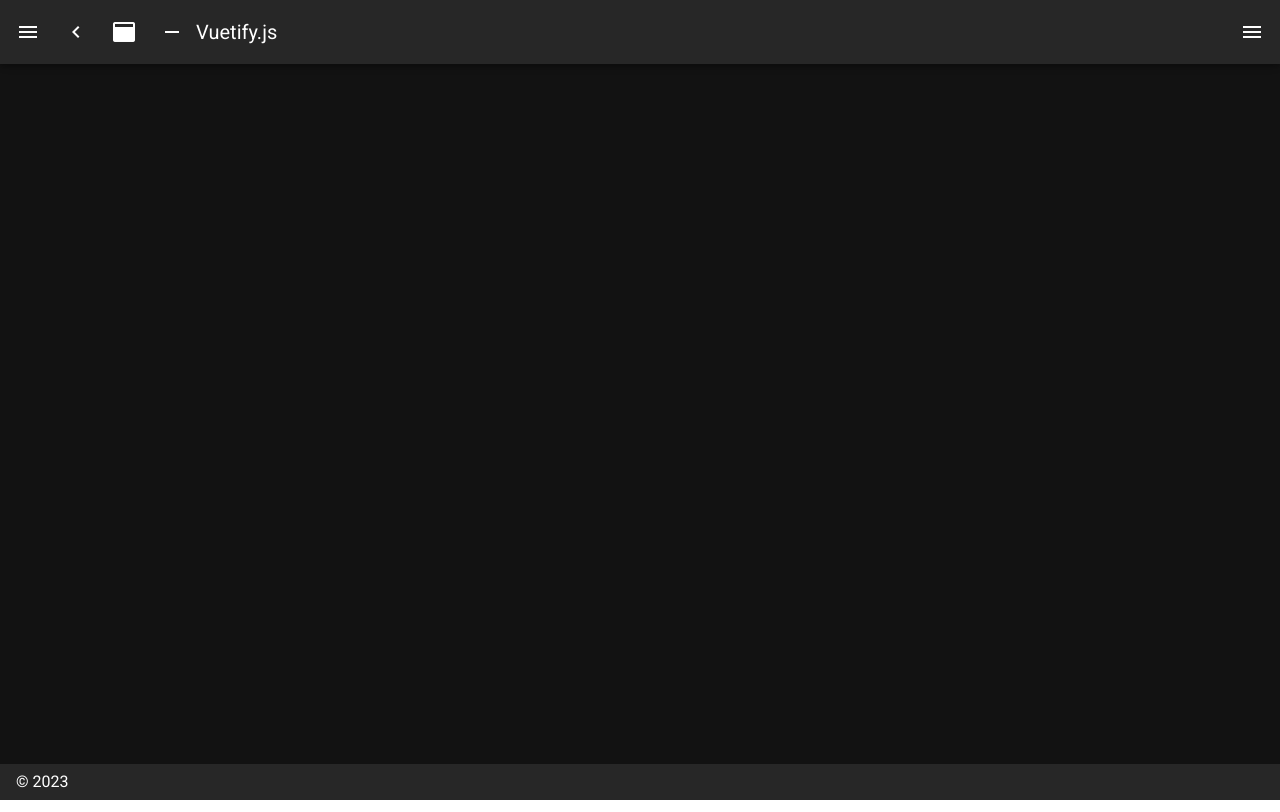
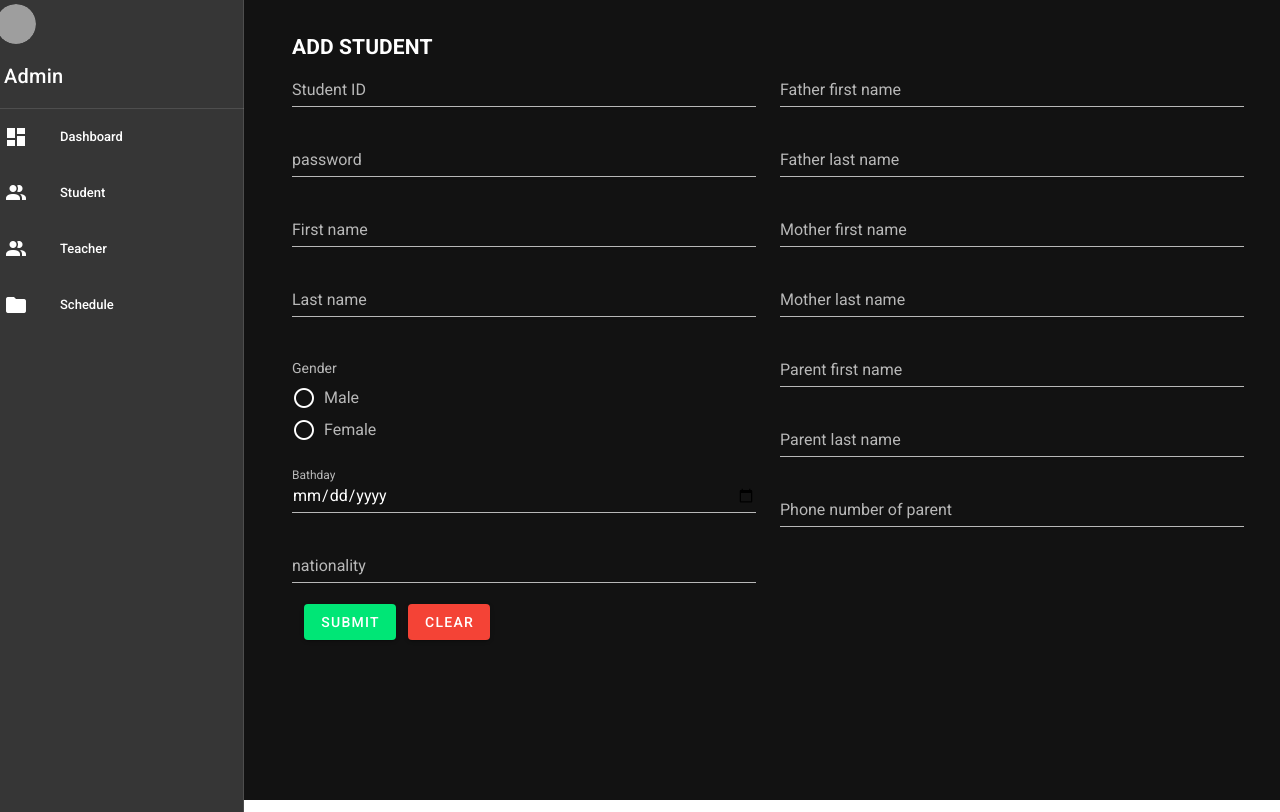
Before and after one commit to Kitsune-cop/ip_nuxt_three, a Nuxt app: page /admin/student/add_student in a window 1280 px wide. Before the commit this address had no page. Built offline with nearby package versions, Linux system fonts and the light colour scheme; grey boxes are pictures that could not be loaded.

Commit message:
add manage student

```diff
--- a/layouts/admin.vue
+++ b/layouts/admin.vue
@@ -20,7 +20,7 @@
                 <v-divider>
                 </v-divider>
 
-                <v-list nav dense v-for="(item, i) in items" :key="i" >
+                <v-list v-for="(item, i) in items" :key="i" dense nav>
                     <v-list-item link :to="item.to" router exact>
                         <v-list-item-icon>
                             <v-icon>{{ item.icon }}</v-icon>
--- /dev/null
+++ b/pages/admin/student/add_student.vue
@@ -0,0 +1,67 @@
+<template lang="heml">
+    <div>
+        <h2>ADD STUDENT</h2>
+        <v-form>
+            <v-row>
+                <v-col>
+                    <v-text-field v-model="student_id" color="primary" label="Student ID" variant="underlined"></v-text-field>
+                    <v-text-field v-model="password" color="primary" label="password" variant="underlined" type="password"></v-text-field>
+                    <v-text-field v-model="first_name" color="primary" label="First name" variant="underlined"></v-text-field>
+                    <v-text-field v-model="last_name" color="primary" label="Last name" variant="underlined"></v-text-field>
+                    <v-radio-group v-model="gender" inline label='Gender'>
+                      <v-radio label="Male" value="M"></v-radio>
+                      <v-radio label="Female" value="F"></v-radio>
+                    </v-radio-group>
+                    <v-text-field v-model="bathday" color="primary" label="Bathday" variant="underlined" type="date" hint="YYYY/MM/DD format"></v-text-field>
+                    <v-text-field v-model="nationality" color="primary" label="nationality" variant="underlined"></v-text-field>
+                  </v-col>
+                  <v-col>
+                  <v-text-field v-model="first_name_father" color="primary" label="Father first name" variant="underlined"></v-text-field>
+                  <v-text-field v-model="last_name_father" color="primary" label="Father last name" variant="underlined"></v-text-field>
+                  <v-text-field v-model="first_name_mother" color="primary" label="Mother first name" variant="underlined"></v-text-field>
+                  <v-text-field v-model="last_name_mother" color="primary" label="Mother last name" variant="underlined"></v-text-field>
+                  <v-text-field v-model="fist_name_parent" color="primary" label="Parent first name" variant="underlined"></v-text-field>
+                  <v-text-field v-model="last_name_parent" color="primary" label="Parent last name" variant="underlined"></v-text-field>
+                  <v-text-field v-model="phone_number_of_parent" color="primary" label="Phone number of parent" variant="underlined"></v-text-field>
+                </v-col>
+            </v-row>
+            <v-btn color="success" class='mx-3' @click="handleSubmit()">submit</v-btn>
+            <v-btn color="red" type='reset'>clear</v-btn>
+        </v-form>
+    </div>
+</template>
+<script>
+import axios from 'axios';
+export default {
+  layout: 'admin',
+  data() {
+    return {
+      inline: null,
+      student_id: '',
+      password: '',
+      first_name: '',
+      last_name: '',
+      gender: '',
+      bathday: '',
+      nationality: '',
+      first_name_father: '',
+      last_name_father: '',
+      first_name_mother: '',
+      last_name_mother: '',
+      fist_name_parent: '',
+      last_name_parent: '',
+      phone_number_of_parent: '',
+    }
+  },
+  methods: {
+    handleSubmit() {
+      this.url = 'http://localhost/service/admin/add_student.php?student_id="'
+        axios.get(this.url).then((resp) => {
+            // console.log(resp.data.response)
+            this.desserts = resp.data.response
+        })
+    }
+  }
+}
+</script>
+<style lang="css"></style>
--- /dev/null
+++ b/pages/admin/student/index.vue
@@ -0,0 +1,69 @@
+<template lang="html">
+    <div>
+        <v-data-table :headers="headers" :items="desserts" :search="search" :custom-filter="filterOnlyCapsText" item-key="student_id" class="elevation-1">
+            <template #top>
+                <v-row>
+                    <v-col cols="9">
+                        <v-text-field v-model="search" label="Search (UPPER CASE ONLY)" class="mx-4"></v-text-field>
+                    </v-col>
+                    <v-col class="pt-6">
+                        <v-btn color="success" rounded class="me-2">Search</v-btn>
+                        <v-btn color="primary" rounded to="./student/add_student"><v-icon dark>mdi-plus</v-icon>New
+                            Student</v-btn>
+                    </v-col>
+                </v-row>
+            </template>
+            <template #[`item.actions`]="{ item }">
+            <v-btn color="success" :to="item.student_id">
+                <v-icon small class="mr-2">
+                    mdi-pencil
+                </v-icon>
+            </v-btn>
+        </template>
+        </v-data-table>
+    </div>
+</template>
+<script>
+import axios from 'axios';
+export default {
+    layout: 'admin',
+    data() {
+        return {
+            search: '',
+            calories: '',
+            desserts: []
+        }
+    },
+    computed: {
+        headers() {
+            return [
+                {
+                    text: 'Student id',
+                    align: 'start',
+                    sortable: true,
+                    value: 'student_id',
+                },
+                { text: 'First name', value: 'fist_name' },
+                { text: 'Last name', value: 'last_name' },
+                { text: 'Actions', value: 'actions', sortable: false },
+            ]
+        },
+    },
+    created() {
+        this.url = 'http://localhost/service/admin/show_student_name.php'
+        axios.get(this.url).then((resp) => {
+            // console.log(resp.data.response)
+            this.desserts = resp.data.response
+        })
+    },
+    methods: {
+        filterOnlyCapsText(value, search, item) {
+            return value != null &&
+                search != null &&
+                typeof value === 'string' &&
+                value.toString().toLocaleUpperCase().includes(search) !== -1
+        },
+    },
+}
+</script>
+<style lang="css"></style>
```
